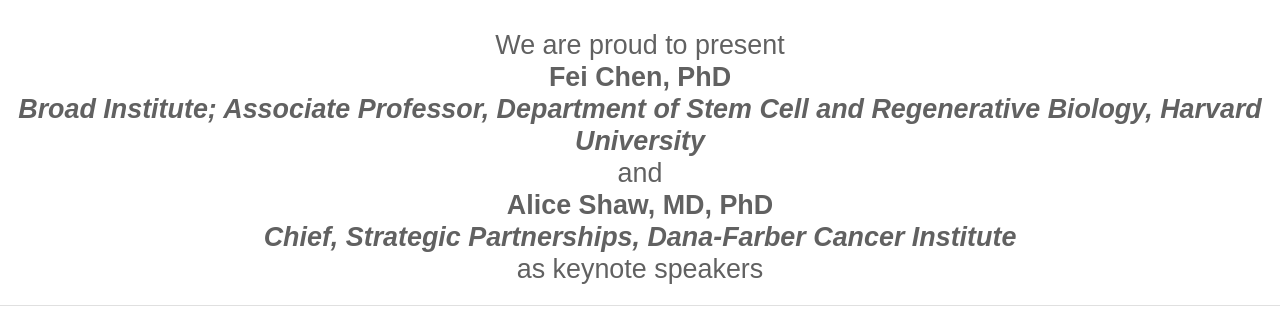
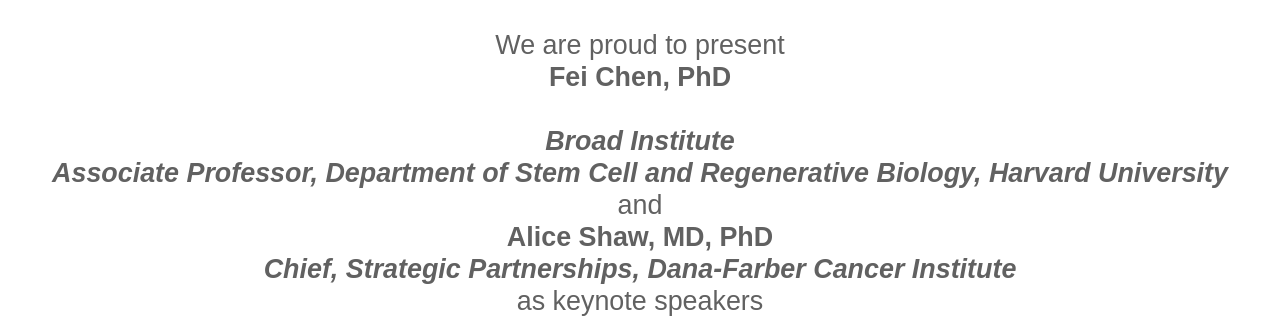
Before and after one commit to dfci-ccg/symposium, a plain HTML site: page index.html in a window 1280 px wide. Shown: the part 1300-1628 px from the top of the page. Drawn offline with nearby package versions, Linux system fonts and the light colour scheme.

Commit message:
change spacing on keynote

```diff
--- a/index.html
+++ b/index.html
@@ -187,7 +187,7 @@
     </div>
 
     <p class="flow-text"><br>
-        <strong class ="grey-text text-darken-2">We are proud to present <br><b>Fei Chen, PhD<br><i>Broad Institute; Associate Professor, Department of Stem Cell and Regenerative Biology, Harvard University</i></b><br>and<br><b>Alice Shaw, MD, PhD<br><i>Chief, Strategic Partnerships, Dana-Farber Cancer Institute</i></b><br> as keynote speakers</strong></p>
+        <strong class ="grey-text text-darken-2">We are proud to present <br><b>Fei Chen, PhD<br><i><br>Broad Institute<br>Associate Professor, Department of Stem Cell and Regenerative Biology, Harvard University</i></b><br>and<br><b>Alice Shaw, MD, PhD<br><i>Chief, Strategic Partnerships, Dana-Farber Cancer Institute</i></b><br> as keynote speakers</strong></p>
     <br>
     <div class="divider"></div>
 </div>
```
